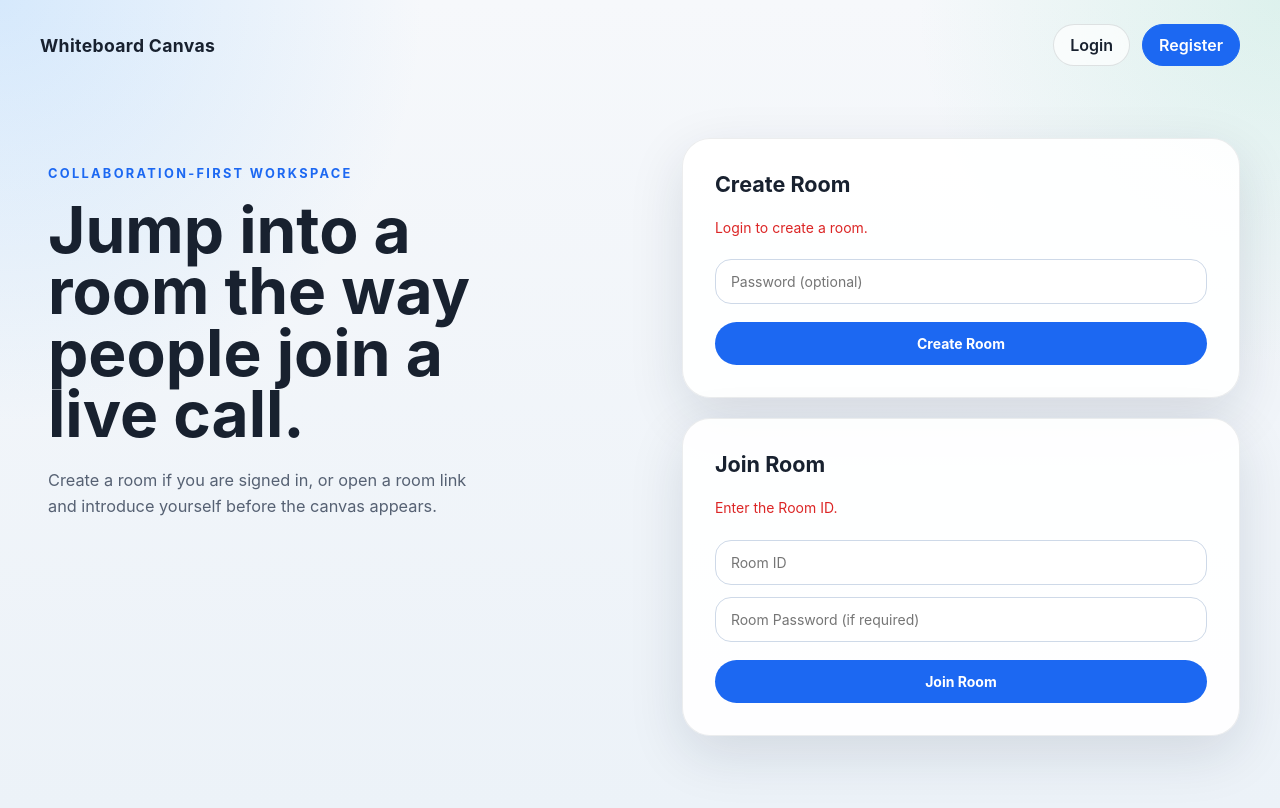
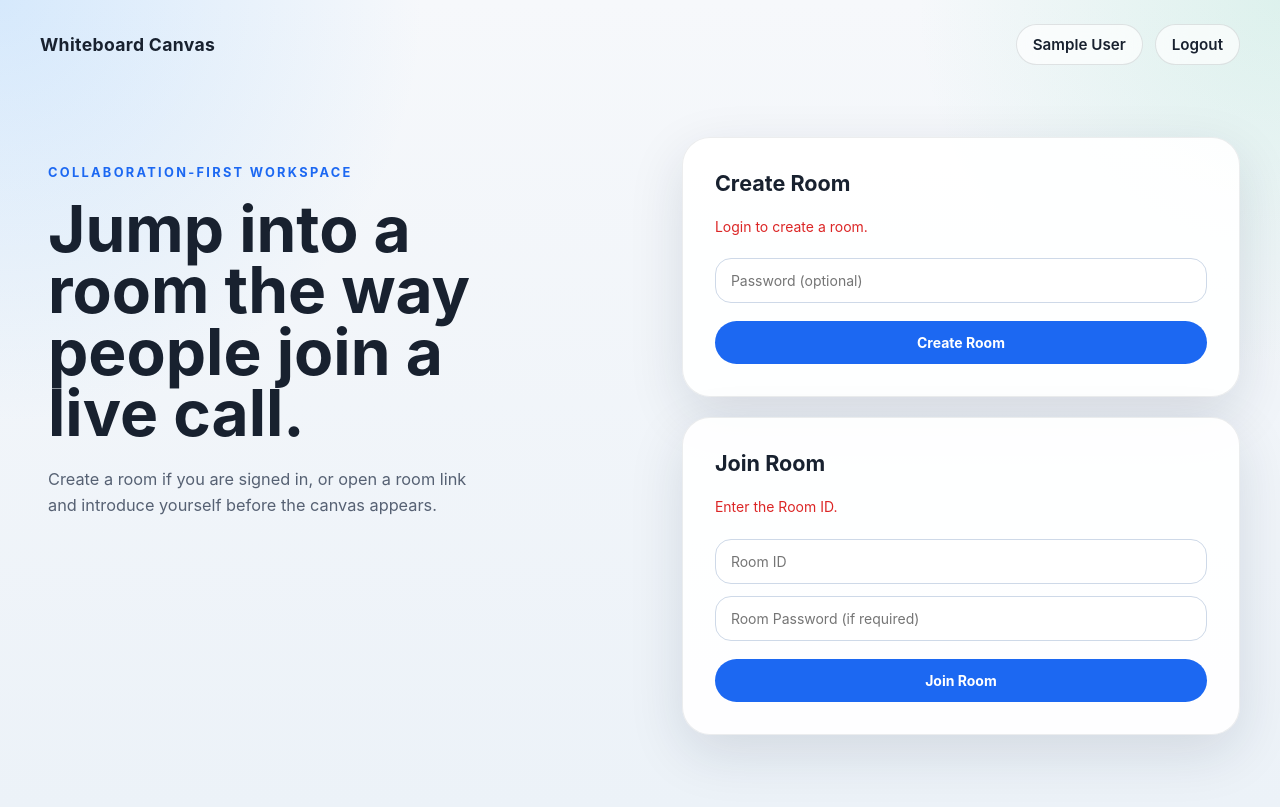
Before and after one commit to merdeput/whiteboard-canvas, a React (Vite) app in the folder client/: page / in a window 1280 px wide. Built offline with nearby package versions, Linux system fonts and the light colour scheme; no server answers; sample sign-in values are in the browser's storage.

Commit message:
feat: add logout

```diff
--- a/client/src/api/auth.api.js
+++ b/client/src/api/auth.api.js
@@ -14,3 +14,8 @@ export async function createGuestSession(data) {
     const response = await api.post("/guest", data);
     return response.data;
 }
+
+export async function logoutSession() {
+    const response = await api.post("/auth/logout");
+    return response.data;
+}
--- a/client/src/features/auth/authSlice.js
+++ b/client/src/features/auth/authSlice.js
@@ -1,13 +1,38 @@
 import { createSlice } from "@reduxjs/toolkit";
+import { isTokenExpired } from "../../utils/sessionStorage";
 
-const storedUser = JSON.parse(localStorage.getItem("user") || "null");
-const storedToken = localStorage.getItem("token");
+function readStoredUser() {
+    try {
+        return JSON.parse(localStorage.getItem("user") || "null");
+    } catch {
+        localStorage.removeItem("user");
+        return null;
+    }
+}
 
-const initialState = {
-    user: storedUser,
-    token: storedToken,
-    isAuthenticated: storedUser?.role === "member" && !!storedToken,
-};
+function getInitialAuthState() {
+    const storedUser = readStoredUser();
+    const storedToken = localStorage.getItem("token");
+
+    if (!storedToken || isTokenExpired(storedToken)) {
+        localStorage.removeItem("token");
+        localStorage.removeItem("user");
+
+        return {
+            user: null,
+            token: null,
+            isAuthenticated: false,
+        };
+    }
+
+    return {
+        user: storedUser,
+        token: storedToken,
+        isAuthenticated: storedUser?.role === "member",
+    };
+}
+
+const initialState = getInitialAuthState();
 
 const authSlice = createSlice({
     name: "auth",
--- a/client/src/features/room/components/RoomHeader.jsx
+++ b/client/src/features/room/components/RoomHeader.jsx
@@ -1,4 +1,4 @@
-function RoomHeader({ roomName, roomId, connectionStatus }) {
+function RoomHeader({ roomName, roomId, connectionStatus, sessionLabel, onLogout }) {
   return (
     <header className="room-header">
       <div className="room-header__primary">
@@ -16,6 +16,19 @@ function RoomHeader({ roomName, roomId, connectionStatus }) {
           <span className="room-header__label">Connection Status</span>
           <span className="room-header__value">{connectionStatus}</span>
         </div>
+
+        {sessionLabel ? (
+          <div className="room-header__item">
+            <span className="room-header__label">Session</span>
+            <span className="room-header__value">{sessionLabel}</span>
+          </div>
+        ) : null}
+
+        {onLogout ? (
+          <button type="button" className="room-header__logout" onClick={onLogout}>
+            Logout
+          </button>
+        ) : null}
       </div>
     </header>
   );
--- a/client/src/pages/HomePage.jsx
+++ b/client/src/pages/HomePage.jsx
@@ -1,14 +1,39 @@
-import { Link, useLocation } from "react-router-dom";
-import { useSelector } from "react-redux";
+import { Link, useLocation, useNavigate } from "react-router-dom";
+import { useDispatch, useSelector } from "react-redux";
+import { logoutSession } from "../api/auth.api";
+import { logout } from "../features/auth/authSlice";
 import CreateRoomForm from "./components/CreateRoomForm";
 import JoinRoomForm from "./components/JoinRoomForm";
+import { disconnectSocket } from "../socket/socketClient";
+import { clearStoredRoomSession } from "../utils/sessionStorage";
 import "../styles/HomePage.css";
 
 function HomePage() {
   const location = useLocation();
+  const navigate = useNavigate();
+  const dispatch = useDispatch();
   const user = useSelector((state) => state.auth.user);
-  const isAuthenticated = useSelector((state) => state.auth.isAuthenticated);
+  const token = useSelector((state) => state.auth.token);
+  const hasSession = Boolean(user && token);
   const bannerMessage = location.state?.banner || "";
+
+  async function handleLogout() {
+    try {
+      await logoutSession();
+    } catch {
+      // The server logout endpoint is stateless, so local cleanup is the critical step.
+    } finally {
+      disconnectSocket();
+      clearStoredRoomSession();
+      dispatch(logout());
+      navigate("/", {
+        replace: true,
+        state: {
+          banner: "Session ended.",
+        },
+      });
+    }
+  }
 
   return (
     <div className="home-page">
@@ -18,8 +43,13 @@ function HomePage() {
         </Link>
 
         <nav className="home-nav">
-          {isAuthenticated ? (
-            <span className="home-user-pill">{user?.displayName || "Signed In"}</span>
+          {hasSession ? (
+            <>
+              <span className="home-user-pill">{user?.displayName || "Active Session"}</span>
+              <button type="button" className="home-nav-button" onClick={handleLogout}>
+                Logout
+              </button>
+            </>
           ) : (
             <>
               <Link to="/login" className="home-nav-link">
--- a/client/src/pages/RoomPage.jsx
+++ b/client/src/pages/RoomPage.jsx
@@ -1,19 +1,26 @@
-import { useParams } from "react-router-dom";
-import { useSelector } from "react-redux";
+import { useNavigate, useParams } from "react-router-dom";
+import { useDispatch, useSelector } from "react-redux";
 import { useEffect, useRef } from "react";
+import { logoutSession } from "../api/auth.api";
+import { logout } from "../features/auth/authSlice";
 import RoomHeader from "../features/room/components/RoomHeader";
 import WhiteboardStatus from "../features/whiteboard/components/WhiteboardStatus";
 import WhiteboardToolbar from "../features/whiteboard/components/WhiteboardToolbar";
 import WhiteboardCanvas from "../features/whiteboard/components/WhiteboardCanvas";
 import useFabricCanvas from "../hooks/useFabricCanvas";
 import useRoomSocket from "../hooks/useRoomSocket";
+import { disconnectSocket } from "../socket/socketClient";
+import { clearStoredRoomSession } from "../utils/sessionStorage";
 
 import "../styles/RoomPage.css";
 import "../styles/Whiteboard.css";
 
 function RoomPage({ sessionPassword = "", onSessionError }) {
   const { roomId } = useParams();
+  const navigate = useNavigate();
+  const dispatch = useDispatch();
   const token = useSelector((state) => state.auth.token);
+  const user = useSelector((state) => state.auth.user);
   const currentRoom = useSelector((state) => state.room.currentRoom);
   const { connected, loading, error } = useSelector((state) => state.whiteboard);
 
@@ -39,6 +46,24 @@ function RoomPage({ sessionPassword = "", onSessionError }) {
     sendClearRef.current = sendClear;
   }, [sendObject, sendClear]);
 
+  async function handleLogout() {
+    try {
+      await logoutSession();
+    } catch {
+      // Local teardown is the important step for stateless JWT sessions.
+    } finally {
+      disconnectSocket();
+      clearStoredRoomSession(roomId);
+      dispatch(logout());
+      navigate("/", {
+        replace: true,
+        state: {
+          banner: "Session ended.",
+        },
+      });
+    }
+  }
+
   let connectionStatus = "Disconnected";
 
   if (error) {
@@ -57,6 +82,8 @@ function RoomPage({ sessionPassword = "", onSessionError }) {
         roomName={roomName}
         roomId={roomId}
         connectionStatus={connectionStatus}
+        sessionLabel={user?.displayName || null}
+        onLogout={handleLogout}
       />
 
       <main className="room-content">
--- a/client/src/styles/HomePage.css
+++ b/client/src/styles/HomePage.css
@@ -27,6 +27,7 @@
 }
 
 .home-nav-link,
+.home-nav-button,
 .home-user-pill {
   border-radius: 999px;
   padding: 10px 16px;
@@ -34,12 +35,18 @@
   background: rgba(255, 255, 255, 0.68);
   backdrop-filter: blur(14px);
   font-weight: 600;
+  font-size: 0.95rem;
 }
 
 .home-nav-link--primary {
   background: #1c68f2;
   border-color: #1c68f2;
   color: white;
+}
+
+.home-nav-button {
+  cursor: pointer;
+  color: #18212f;
 }
 
 .home-banner {
--- a/client/src/styles/RoomPage.css
+++ b/client/src/styles/RoomPage.css
@@ -27,6 +27,7 @@
   flex-direction: row;
   flex-wrap: wrap;
   gap: 24px;
+  align-items: center;
 }
 
 .room-header__primary {
@@ -63,6 +64,16 @@
   word-break: break-word;
 }
 
+.room-header__logout {
+  border: 1px solid rgba(26, 26, 30, 0.18);
+  background: rgba(255, 255, 255, 0.72);
+  color: #1a1a1e;
+  border-radius: 999px;
+  padding: 10px 16px;
+  font-weight: 700;
+  cursor: pointer;
+}
+
 .room-content {
   flex: 1;
   display: flex;
--- a/client/src/utils/sessionStorage.js
+++ b/client/src/utils/sessionStorage.js
@@ -44,6 +44,10 @@ export function clearStoredRoomSession(roomId) {
   localStorage.removeItem(ACTIVE_ROOM_SESSION_KEY);
 }
 
+export function clearStoredGuestDisplayName() {
+  localStorage.removeItem(GUEST_DISPLAY_NAME_KEY);
+}
+
 export function isTokenExpired(token) {
   if (!token) {
     return true;
```
